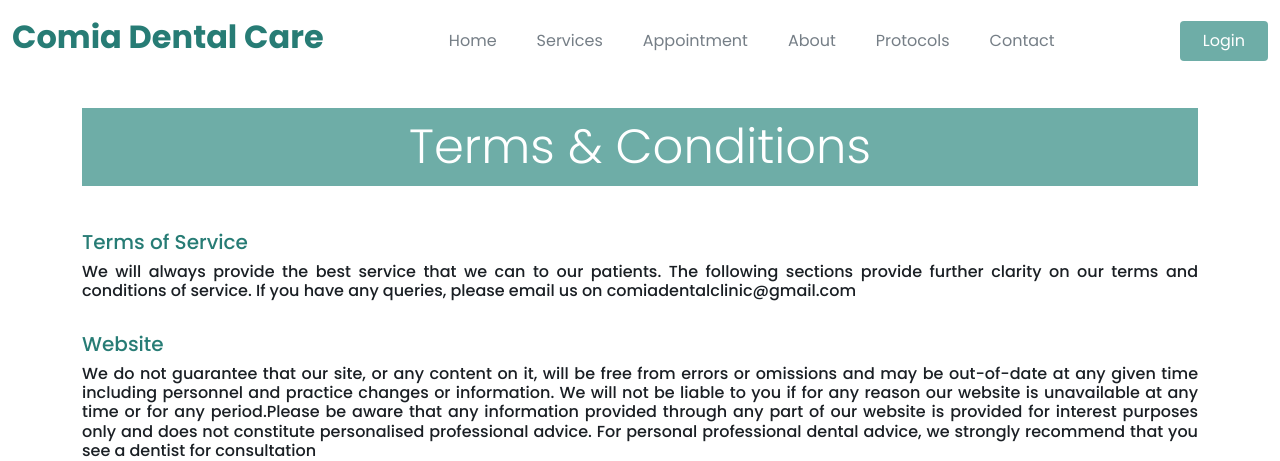
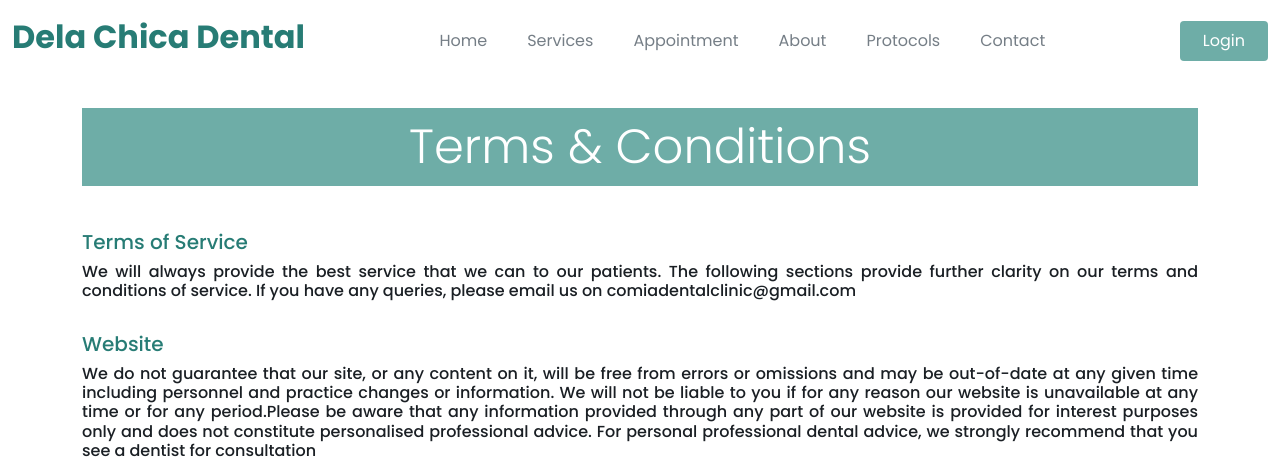
Before and after one commit to hiimemman/Dental-Reservation-Albert, a PHP site: page /terms.php in a window 1280 px wide. Shown: the top 461 px of the page. Run offline with PHP 8.4, Linux system fonts and the light colour scheme; some libraries are stand-ins or nearby versions.

Commit message:
minor changes

```diff
--- a/admin/components/component-top.php
+++ b/admin/components/component-top.php
@@ -4,7 +4,7 @@
   <header id="header" class="header fixed-top d-flex align-items-center">
 
     <div class="d-flex align-items-center justify-content-between">
-      <a href="index.html" class="logo d-flex align-items-center">
+      <a href="index.php" class="logo d-flex align-items-center">
         <!-- <img src="assets/img/comia-new.png" alt=""> -->
         <span class="d-none d-lg-block" style="color: #2a6861;">COMIA DENTAL</span>
       </a>
--- a/admin/components/head_css.php
+++ b/admin/components/head_css.php
@@ -21,7 +21,7 @@ if(!isset($_SESSION['admin_id'])) {
   <meta charset="utf-8">
   <meta content="width=device-width, initial-scale=1.0" name="viewport">
 
-  <title>COMIA DENTAL ADMIN</title>
+  <title>Albert Dental Care</title>
   <meta content="" name="description">
   <meta content="" name="keywords">
 
--- a/admin/feedback.php
+++ b/admin/feedback.php
@@ -39,13 +39,14 @@ include './components/component-top.php';
                         while($row = mysqli_fetch_array($sql)){
                     ?>
 
-                        <tr>
+                            <tr>
                                 <td><?php echo $row ['name'] ?></td>
                                 <td><?php echo $row ['email'] ?></td>
                                 <td>Subject: <?php echo $row ['subject'] ?><br>
                                     Message: <?php echo $row ['message'] ?>
                             </td>
                             </tr>
+
                             <?php } ?>
 
 
--- a/components/header.php
+++ b/components/header.php
@@ -8,7 +8,7 @@ session_start();
     <meta charset="utf-8">
     <meta content="width=device-width, initial-scale=1.0" name="viewport">
 
-    <title>Comia Dental Care</title>
+    <title>Dela Chica Dental</title>
     <meta content="" name="description">
     <meta content="" name="keywords">
 
@@ -102,9 +102,8 @@ $(document).ready(function(){
             <a href="index.php" class="logo d-flex align-items-center scrollto me-auto me-lg-0">
                 <!-- Uncomment the line below if you also wish to use an image logo -->
                 <!-- <img src="assets/img/logo.png" alt=""> -->
-                <h1 class="d-none d-sm-block" style="font-weight: bold !important; color: #277c75 !important;">Comia
-                    Dental Care</h1>
-                <h5 class="d-block d-sm-none" style="font-weight: bold !important;">Comia Dental Care</h5>
+                <h1 class="d-none d-sm-block" style="font-weight: bold !important; color: #277c75 !important;">Dela Chica Dental</h1>
+                <h5 class="d-block d-sm-none" style="font-weight: bold !important;">Dela Chica Dental</h5>
             </a>
 
             <nav id="navbar" class="navbar ">
```
Also changed, not shown: admin/patient.php (+29 -15 lines).
